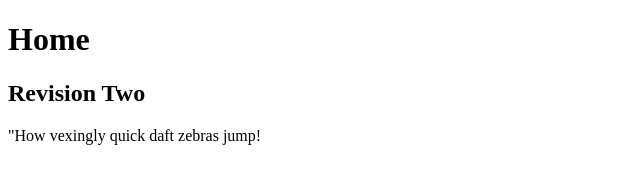
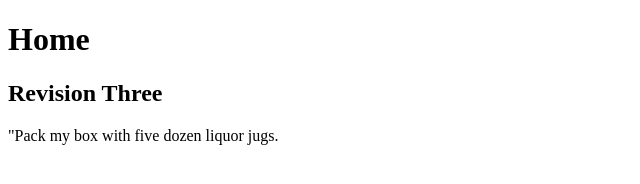
Before and after one commit to rocky-test/projects, a plain HTML site: page index.html in a window 1280 px wide. Shown: the full height of the page, 0-640 px from the left. Drawn offline with Linux system fonts and the light colour scheme.

Commit message:
Projekto trecias leidimas

```diff
--- a/index.html
+++ b/index.html
@@ -7,8 +7,8 @@
 <body>
 
   <h1>Home</h1>
-  <h2>Revision Two</h2>
-  <p>"How vexingly quick daft zebras jump!</p>
+  <h2>Revision Three</h2>
+  <p>"Pack my box with five dozen liquor jugs.</p>
 
 </body>
 </html>
```
